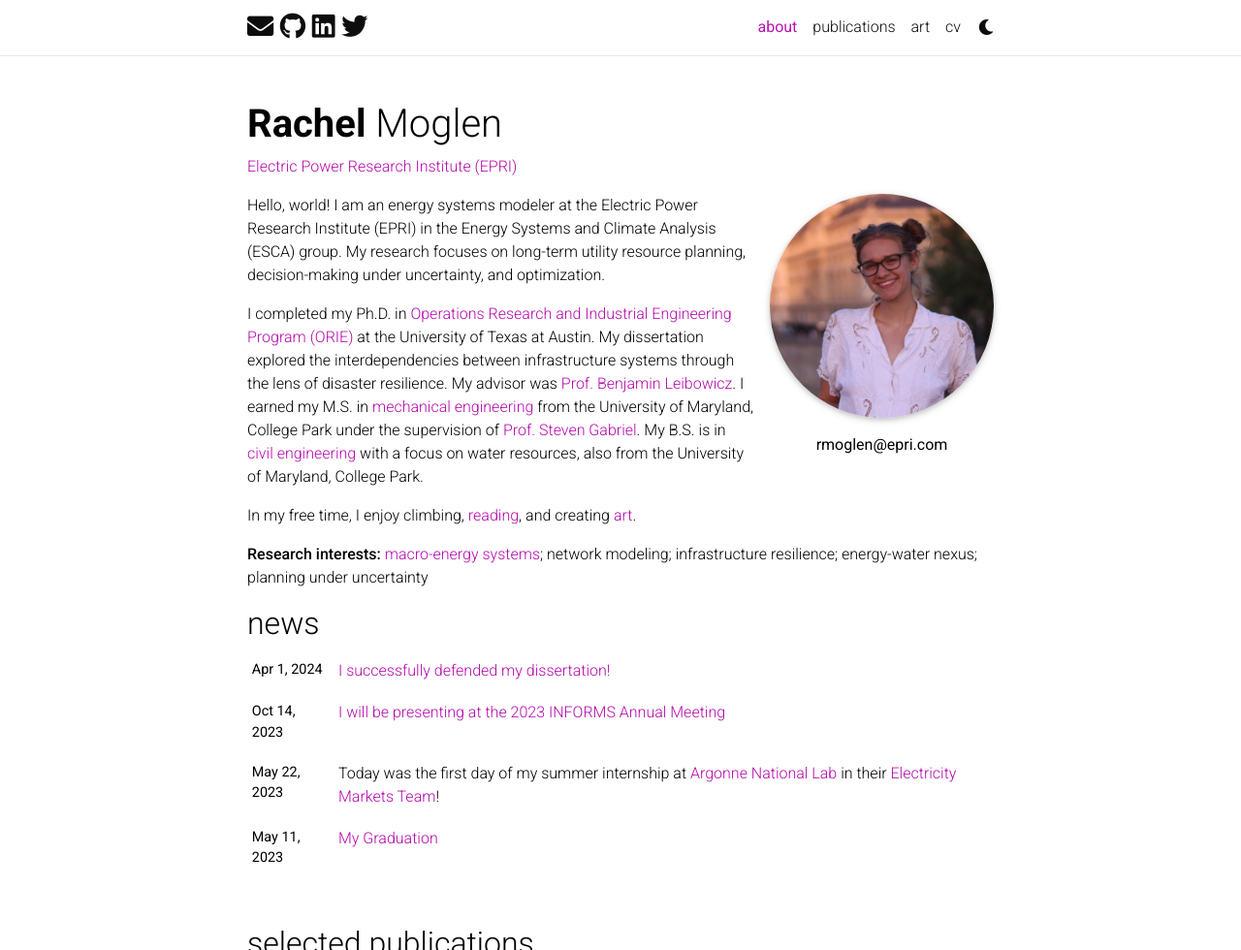
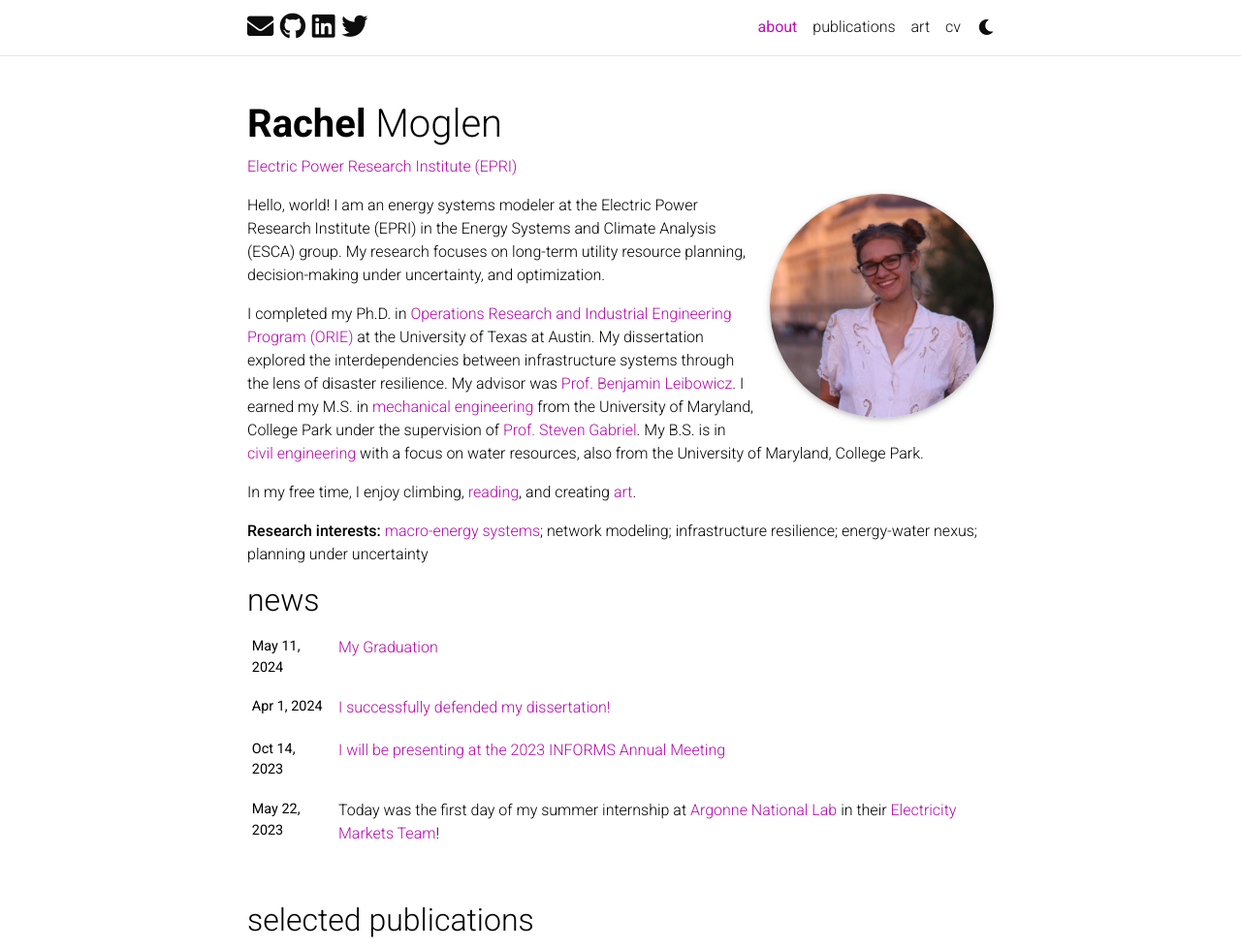
Before and after one commit to rmoglen/rmoglen.github.io, a Jekyll site: the page built from _pages/about.md, in a window 1280 px wide and 1259 px high, cut to the strip 0-980 px from the top of the window. Shown: the whole strip at 97% size. Built offline with Jekyll 4.4.1, drawn with Linux system fonts in a browser that asks for light colours; full-size pictures stand in for the smaller copies a plugin makes; comment, search, counter and statistics services are not loaded; a style sheet for code colours, icons or effects is not loaded.

Commit message:
minor changes

```diff
--- a/_news/graduation.md
+++ b/_news/graduation.md
@@ -1,7 +1,7 @@
 ---
 layout: post
 title: My Graduation
-date: 2023-05-11 16:11:00-0400
+date: 2024-05-11 16:11:00-0400
 inline: false
 ---
 
--- a/_pages/about.md
+++ b/_pages/about.md
@@ -8,7 +8,7 @@ profile:
   align: right
   image: prof_pic.jpg
   image_circular: true # crops the image to make it circular
-  address: <p>rmoglen@epri.com</p>
+  address:
 
 news: true  # includes a list of news items
 selected_papers: true # includes a list of papers marked as "selected={true}"
```
